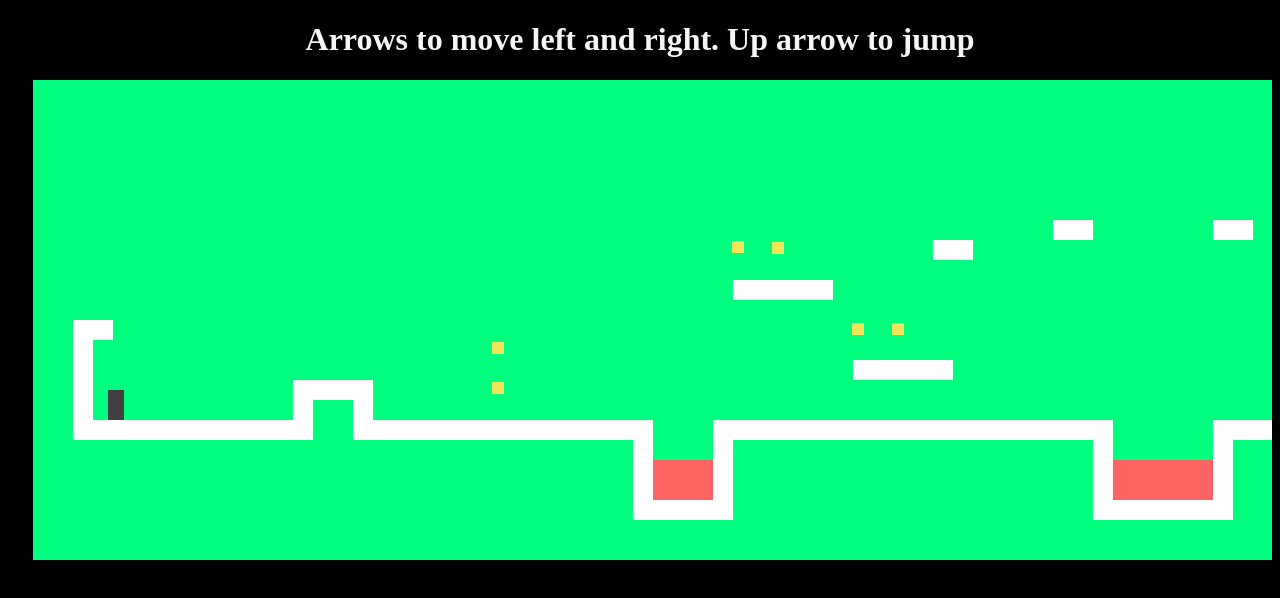
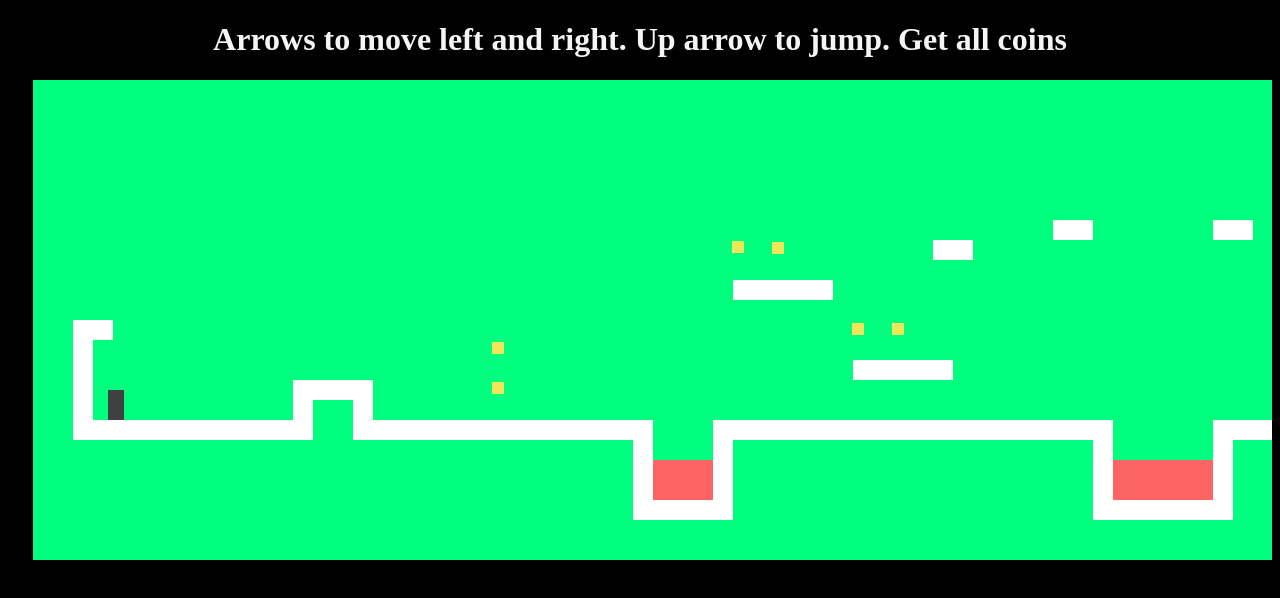
Before and after one commit to Jauneld/G-CPART2, a plain HTML site: page index.html in a window 1280 px wide. Drawn offline with Linux system fonts and the light colour scheme.

Commit message:
Update index.html

```diff
--- a/index.html
+++ b/index.html
@@ -8,7 +8,7 @@
     <link rel="stylesheet" href="style.css">
 </head>
 <body style="background-color: black">
-    <h1 align="center" style="color: whitesmoke;">Arrows to move left and right. Up arrow to jump</h1>
+    <h1 align="center" style="color: whitesmoke;">Arrows to move left and right. Up arrow to jump. Get all coins</h1>
     <script src="script.js"></script>
     <script>
 
```
